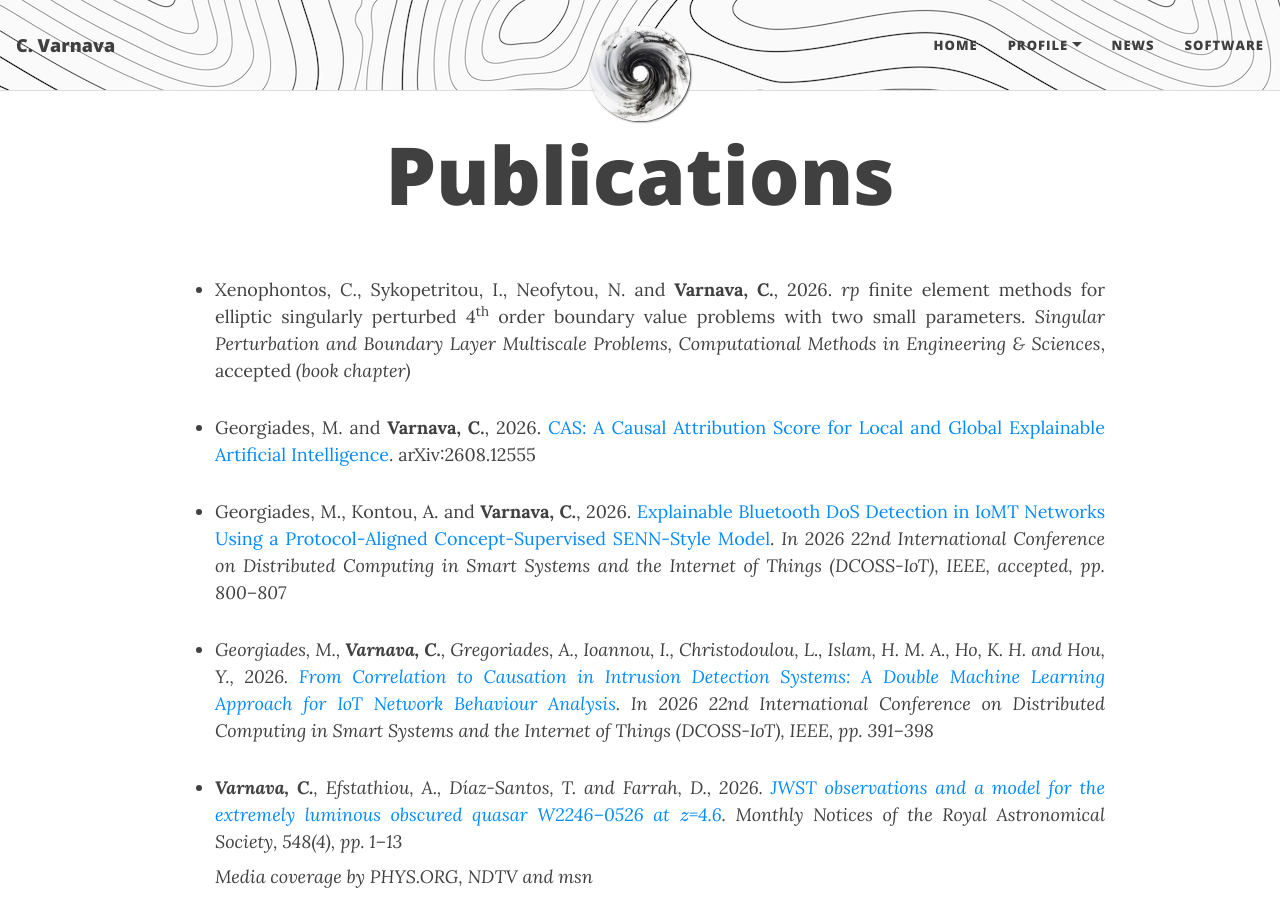
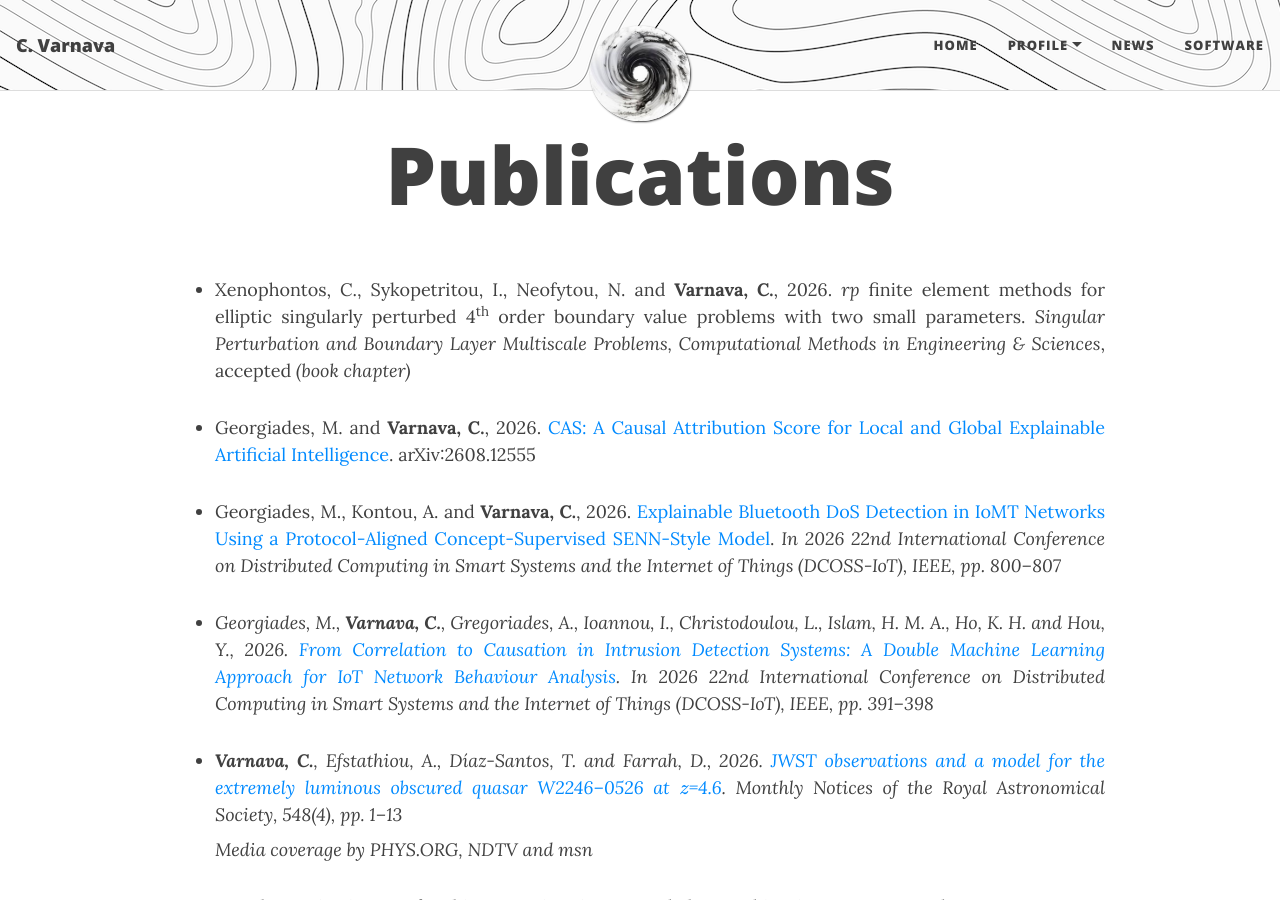
Before and after one commit to ch-var/ch-var.github.io, a Jekyll site: the page built from publications.html, in a window 1280 px wide and 900 px high. Built offline with Jekyll 4.4.1, drawn with Linux system fonts in a browser that asks for light colours; formulas are drawn with MathJax 3.

Commit message:
Update publications.html

```diff
--- a/publications.html
+++ b/publications.html
@@ -27,7 +27,7 @@
 <p></p>
 <li class="responsive-margin">Georgiades, M. and <b>Varnava, C.</b>, 2026. <a href="https://arxiv.org/abs/2608.12555">CAS: A Causal Attribution Score for Local and Global Explainable Artificial Intelligence</a>. arXiv:2608.12555</li>
 <p></p>
-<li class="responsive-margin">Georgiades, M., Kontou, A. and <b>Varnava, C.</b>, 2026. <a href="https://doi.org/10.1109/DCOSS-IoT69657.2026.00123">Explainable Bluetooth DoS Detection in IoMT Networks Using a Protocol-Aligned Concept-Supervised SENN-Style Model</a>. <i>In <i>2026 22nd International Conference on Distributed Computing in Smart Systems and the Internet of Things (DCOSS-IoT)</i>, IEEE, accepted, pp. 800–807</li>
+<li class="responsive-margin">Georgiades, M., Kontou, A. and <b>Varnava, C.</b>, 2026. <a href="https://doi.org/10.1109/DCOSS-IoT69657.2026.00123">Explainable Bluetooth DoS Detection in IoMT Networks Using a Protocol-Aligned Concept-Supervised SENN-Style Model</a>. <i>In <i>2026 22nd International Conference on Distributed Computing in Smart Systems and the Internet of Things (DCOSS-IoT)</i>, IEEE, pp. 800–807</li>
 <p></p>
 <li class="responsive-margin">Georgiades, M., <b>Varnava, C.</b>, Gregoriades, A., Ioannou, I., Christodoulou, L., Islam, H. M. A., Ho, K. H. and Hou, Y., 2026. <a href="https://doi.org/10.1109/DCOSS-IoT69657.2026.00071">From Correlation to Causation in Intrusion Detection Systems: A Double Machine Learning Approach for IoT Network Behaviour Analysis</a>. In <i>2026 22nd International Conference on Distributed Computing in Smart Systems and the Internet of Things (DCOSS-IoT)</i>, IEEE, pp. 391–398</li>
 <p></p>
```
